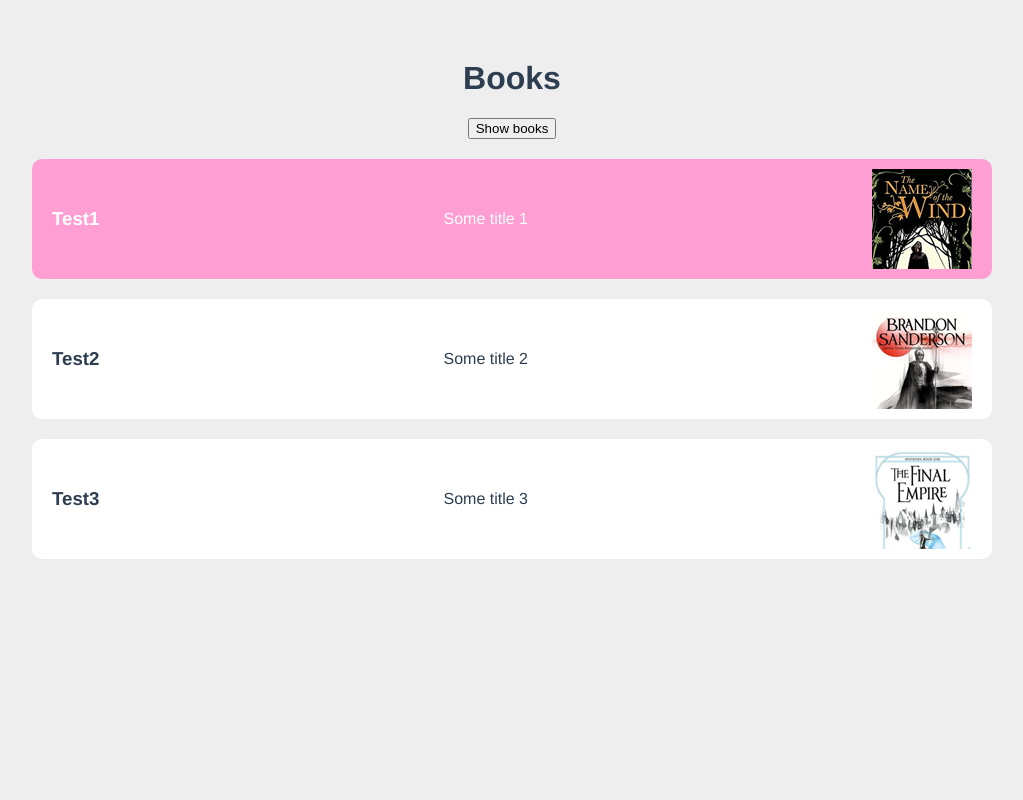
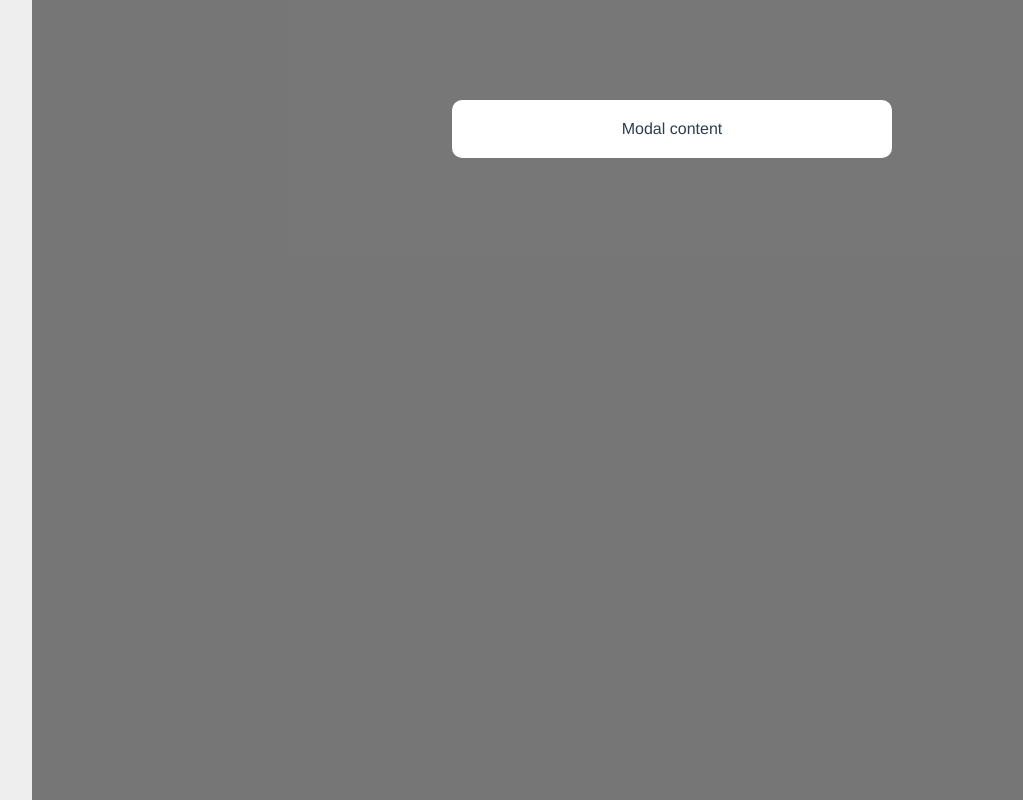
Before and after one commit to KayasO/vue-ui-components, a Vue app: page / in a window 1280 px wide. Shown: the whole page, without its empty margins (128-1151 px from the left). Built offline with nearby package versions, Linux system fonts and the light colour scheme.

Commit message:
Added basic Modal component

```diff
--- a/src/App.vue
+++ b/src/App.vue
@@ -1,14 +1,14 @@
 <template>
-  <BookList />
+  <Modal />
 </template>
 
 <script>
-import BookList from './components/BookList.vue';
+import Modal from './components/Modal.vue';
 
 export default {
   name: 'App',
   components: {
-    BookList,
+    Modal,
   },
 };
 </script>
--- /dev/null
+++ b/src/components/Modal.vue
@@ -0,0 +1,24 @@
+<template>
+  <div class="backdrop">
+    <div class="modal">
+      <p>Modal content</p>
+    </div>
+  </div>
+</template>
+
+<style>
+.modal {
+  width: 400px;
+  padding: 20px;
+  margin: 100px auto;
+  background: white;
+  border-radius: 10px;
+}
+.backdrop {
+  top: 0;
+  position: fixed;
+  background: rgba(0, 0, 0, 0.5);
+  width: 100%;
+  height: 100%;
+}
+</style>
```
